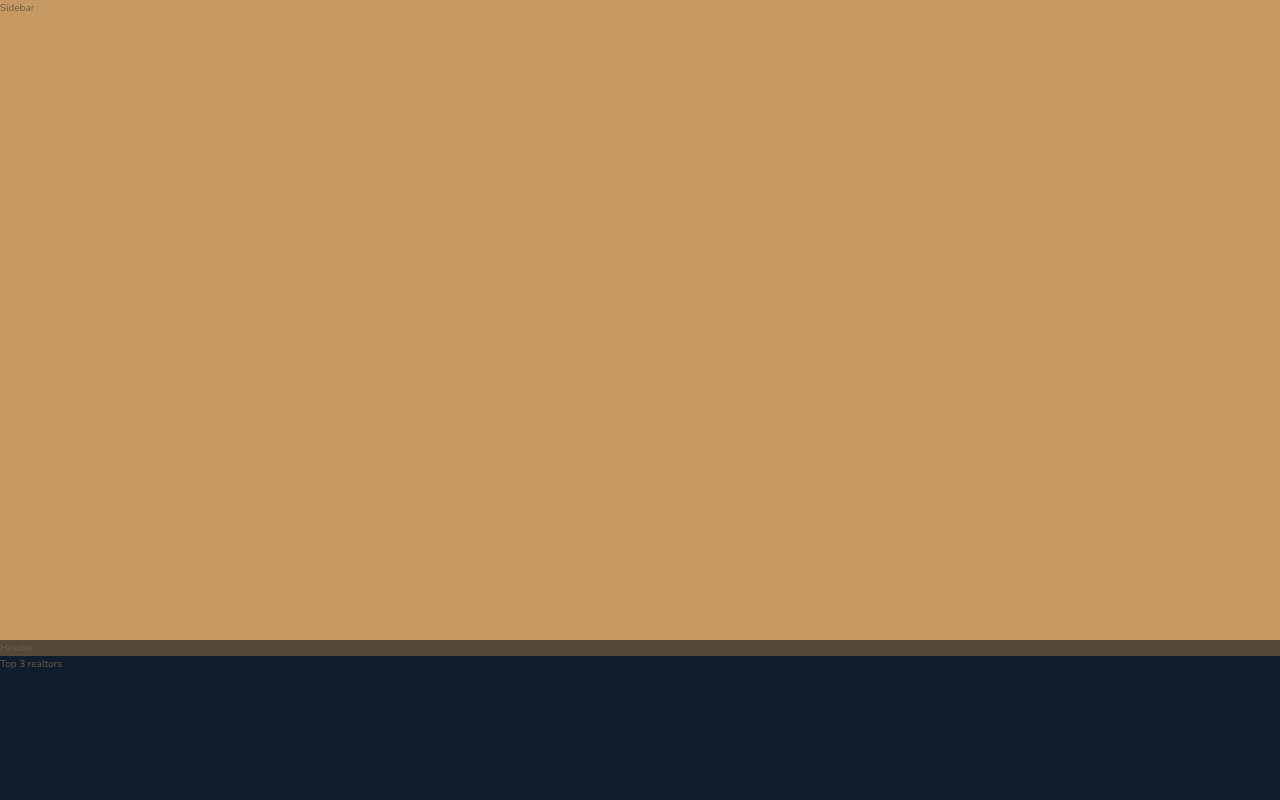
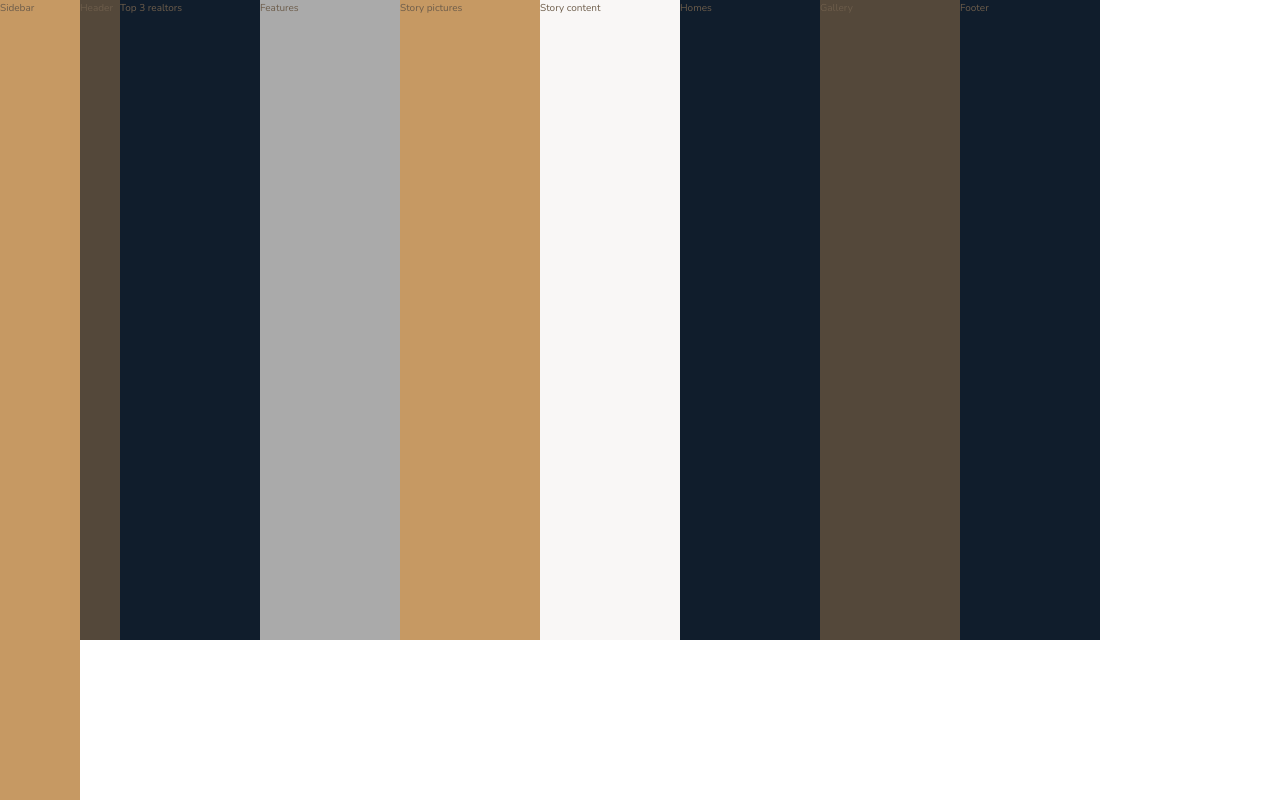
Before and after one commit to sendgn/nexter, a plain HTML site: page index.html in a window 1280 px wide. Shown: the top 800 px of the page. Drawn offline with nearby package versions, Linux system fonts and the light colour scheme.

Commit message:
Define columns for overall grid

```diff
--- a/sass/_base.scss
+++ b/sass/_base.scss
@@ -38,4 +38,9 @@ body {
 .container {
   display: grid;
   grid-template-rows: 80vh min-content 40vw repeat(3, min-content);
+  grid-template-columns:
+    [sidebar-start] 8rem
+    [sidebar-end full-start] 1fr
+    [center-start] repeat(8, [col-start] minmax(min-content, 14rem) [col-end])
+    [center-end] 1fr [full-end];
 }
--- a/sass/_sidebar.scss
+++ b/sass/_sidebar.scss
@@ -1,3 +1,6 @@
 .sidebar {
   background-color: $color-primary;
+
+  grid-column: sidebar-start / sidebar-end;
+  grid-row: 1 / -1;
 }
```
Also changed, not shown: css/main.css.
